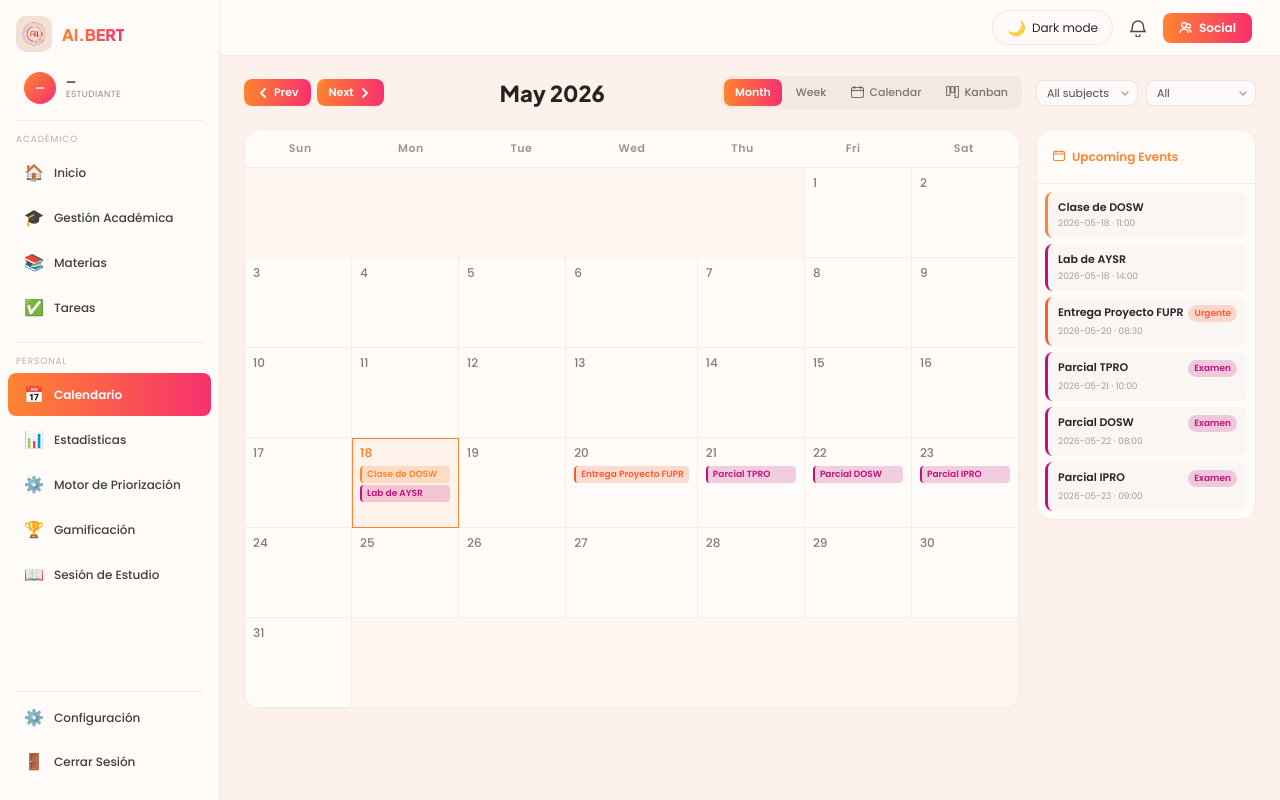
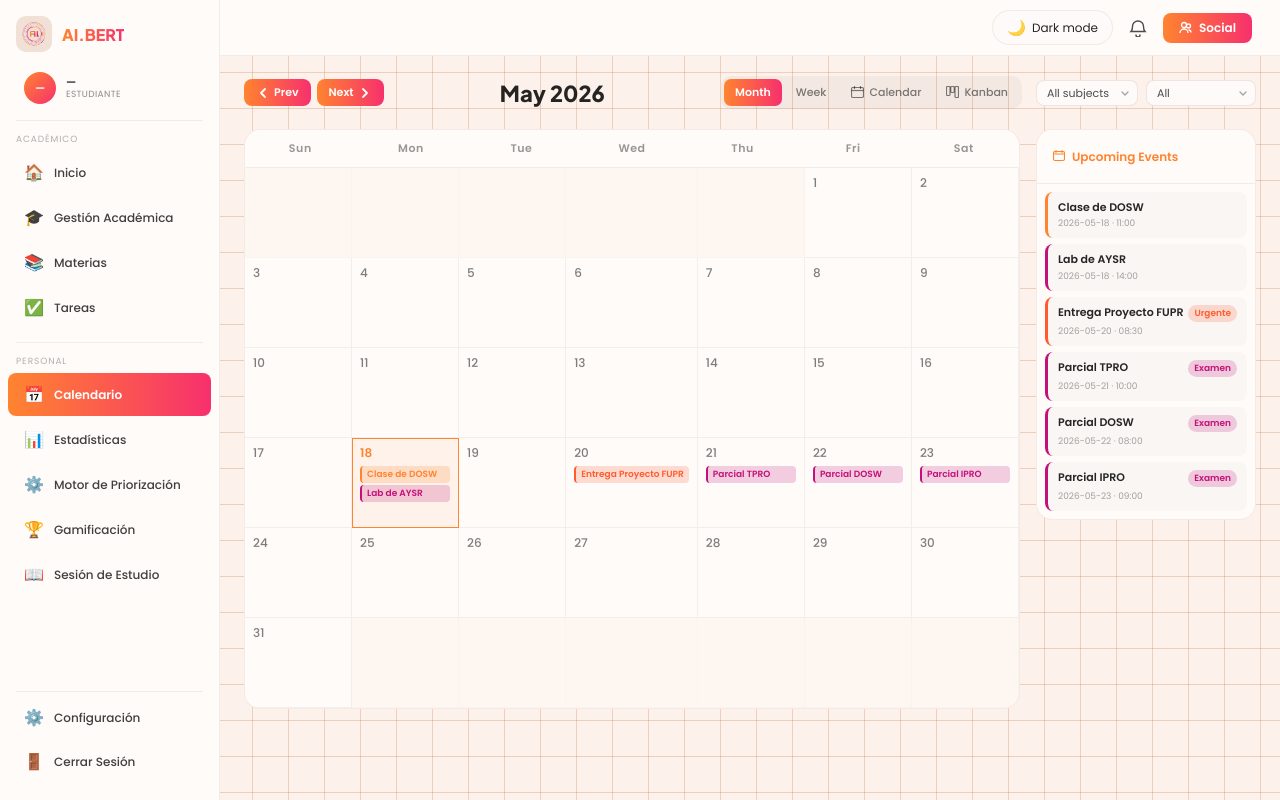
Before and after one commit to AI-BERT-BACKEND/FRONTEND, a React (Vite) app: page /calendario in a window 1280 px wide. Built offline with nearby package versions, Linux system fonts and the light colour scheme.

Commit message:
Agregue calendario arreglos

```diff
--- a/src/pages/Calendar.jsx
+++ b/src/pages/Calendar.jsx
@@ -1,4 +1,3 @@
-// src/pages/Calendar.jsx
 import React, { useState } from 'react';
 import Sidebar from '../components/Sidebar';
 
@@ -101,7 +100,6 @@ const Calendar = ({ theme = 'light', onToggleTheme }) => {
   const today = new Date(2026, 4, 18);
   const todayStr = dateStr(today.getFullYear(), today.getMonth(), today.getDate());
 
-  // SVG Icons
   const IconPrev = () => (
     <svg width="14" height="14" viewBox="0 0 14 14" fill="none">
       <path d="M9 11L5 7l4-4" stroke="currentColor" strokeWidth="1.8" strokeLinecap="round" strokeLinejoin="round"/>
@@ -172,7 +170,6 @@ const Calendar = ({ theme = 'light', onToggleTheme }) => {
 
   return (
     <div style={s.root}>
-      <div style={s.grid} />
 
       <Sidebar theme={theme} collapsed={sidebarCollapsed} onToggle={() => setSidebarCollapsed(p => !p)} />
 
@@ -482,10 +479,14 @@ const getStyles = (isDark) => ({
       display: 'flex',
       minHeight: '100vh',
       width: '100%',
-    backgroundColor: isDark ? '#050208' : '#FDF2EB',
       fontFamily: "'Poppins', sans-serif",
       position: 'relative',
       boxSizing: 'border-box',
+      backgroundColor: isDark ? '#050208' : '#FDF2EB',
+      backgroundImage: isDark
+        ? `linear-gradient(#041B36 1px, transparent 1px), linear-gradient(90deg, #041B36 1px, transparent 1px)`
+        : `linear-gradient(rgba(210,140,100,0.35) 1px, transparent 1px), linear-gradient(90deg, rgba(210,140,100,0.35) 1px, transparent 1px)`,
+      backgroundSize: '36px 36px',
     },
     grid: {
     position: 'fixed',
@@ -504,7 +505,7 @@ const getStyles = (isDark) => ({
     position: 'relative',
     zIndex: 1,
     minWidth: 0,
-    backgroundColor: isDark ? '#050208' : '#FDF2EB',
+    backgroundColor: 'transparent',
   },
   topbar: {
     height: 56,
```
Lines whose indentation alone changed are shown as unchanged.
